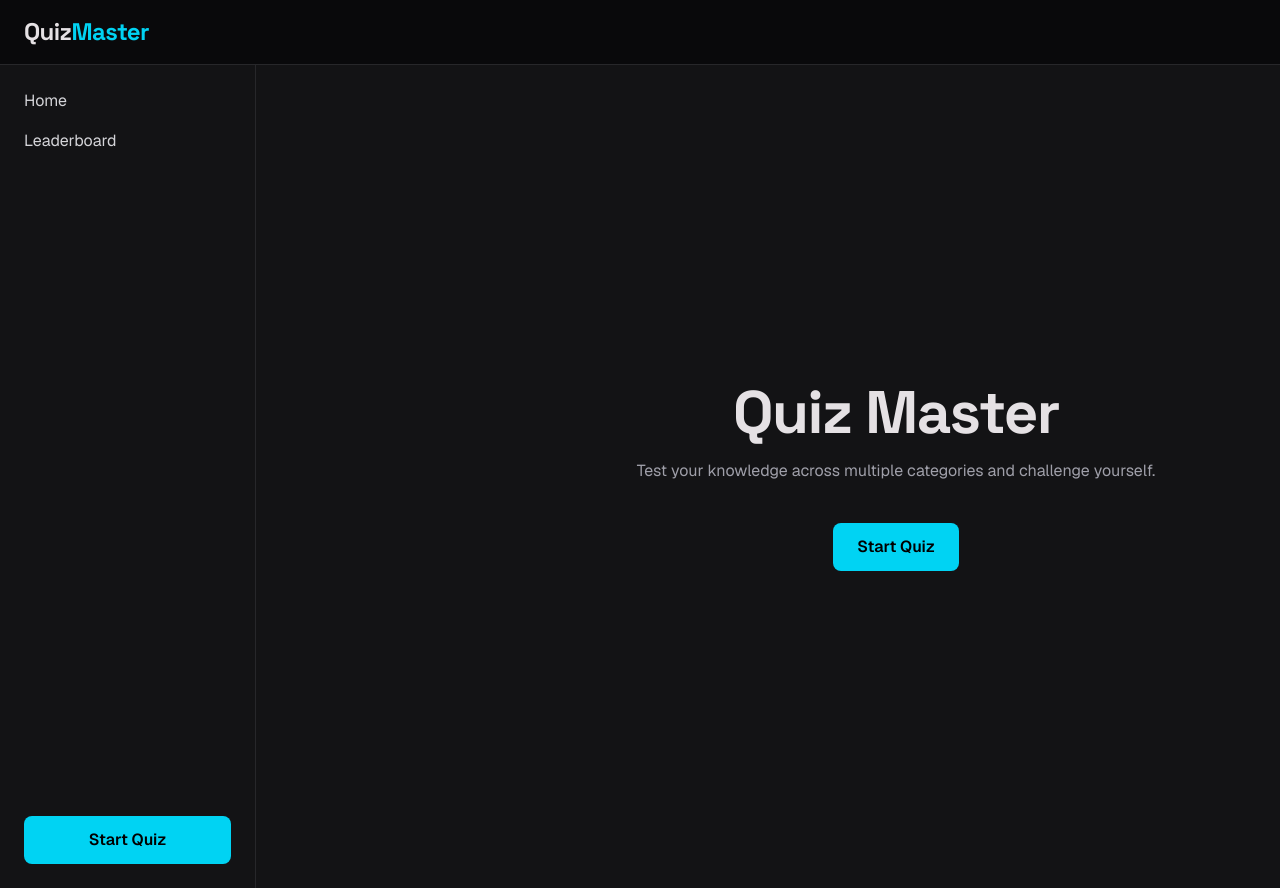
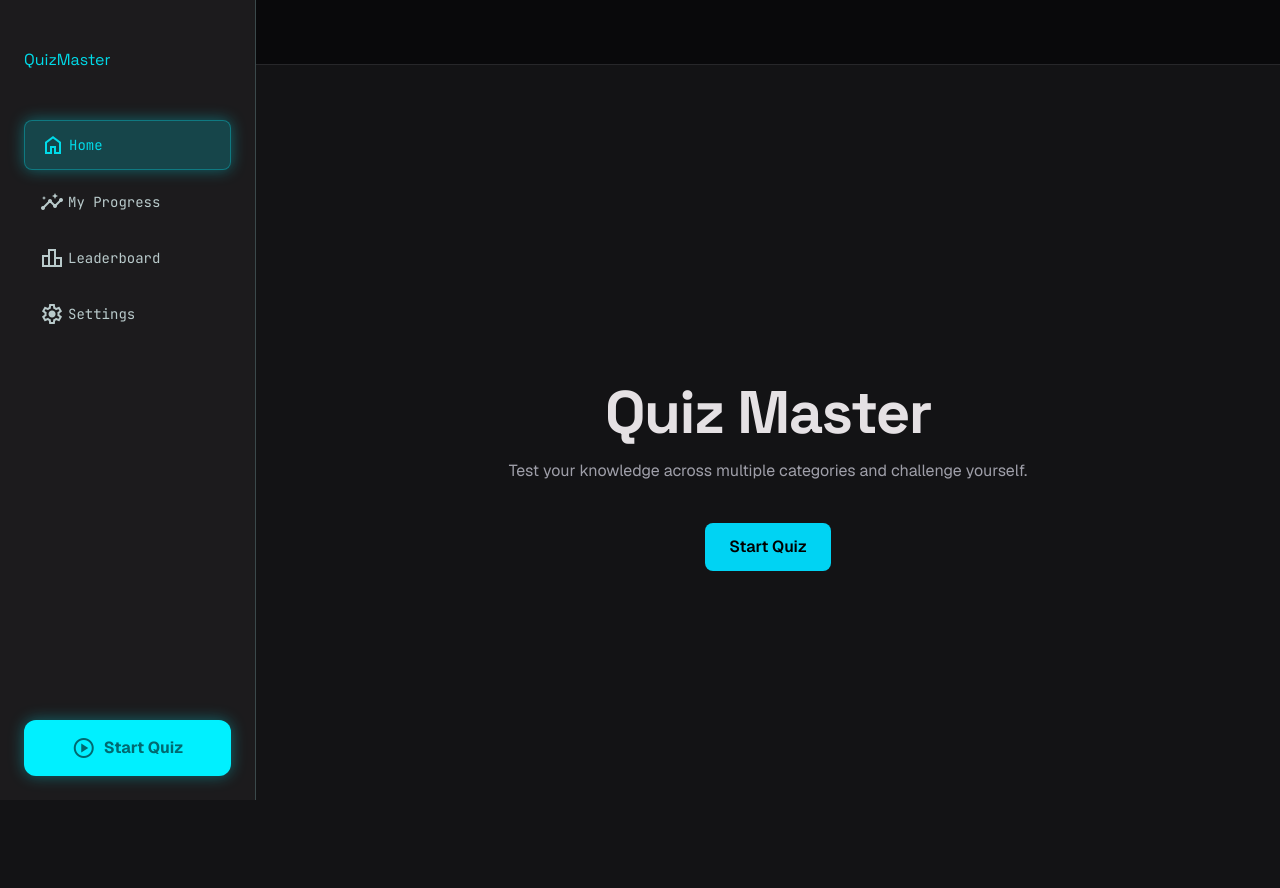
Before and after one commit to DoctorWolf69/quiz-master, a React (Vite) app: page / in a window 1280 px wide. Built offline with nearby package versions, Linux system fonts and the light colour scheme.

Commit message:
feat(sidebar): build desktop navigation with logo and links

```diff
--- a/src/components/Sidebar.jsx
+++ b/src/components/Sidebar.jsx
@@ -1,17 +1,42 @@
+const navLinks = [
+  { icon: "home", label: "Home", active: true },
+  { icon: "insights", label: "My Progress" },
+  { icon: "leaderboard", label: "Leaderboard" },
+  { icon: "settings", label: "Settings" },
+];
+
 function Sidebar() {
   return (
-    <aside className="hidden lg:flex flex-col w-64 border-r border-zinc-800 p-6">
-      <button className="mb-4 text-left text-zinc-300">
-        Home
-      </button>
+    <aside className="hidden lg:flex flex-col h-screen fixed left-0 top-0 border-r border-outline-variant bg-surface-container-low w-64 z-50">
+      <div className="px-gutter py-margin-desktop">
+        <div className="font-headline-lg text-primary-fixed-dim mb-margin-desktop">
+          QuizMaster
+        </div>
 
-      <button className="mb-4 text-left text-zinc-300">
-        Leaderboard
-      </button>
+        <nav className="space-y-2">
+          {navLinks.map(({ icon, label, active }) => (
+            <a
+              key={label}
+              href="#"
+              className={
+                active
+                  ? "flex items-center gap-unit bg-primary-container/20 border border-primary-container/30 text-primary-fixed-dim rounded-lg px-4 py-3 transition-all duration-200 ease-in-out neon-glow-primary"
+                  : "flex items-center gap-unit text-on-surface-variant px-4 py-3 hover:bg-surface-container-high hover:text-on-surface transition-all duration-200 ease-in-out rounded-lg"
+              }
+            >
+              <span className="material-symbols-outlined">{icon}</span>
+              <span className="font-label-caps text-[14px]">{label}</span>
+            </a>
+          ))}
+        </nav>
+      </div>
 
-      <button className="mt-auto rounded-lg bg-cyan-400 px-4 py-3 font-semibold text-black">
-        Start Quiz
-      </button>
+      <div className="mt-auto p-gutter">
+        <button className="w-full py-4 bg-primary-container text-on-primary-container rounded-xl font-bold flex items-center justify-center gap-2 active:scale-95 transition-all duration-200 neon-glow-primary">
+          <span className="material-symbols-outlined">play_circle</span>
+          Start Quiz
+        </button>
+      </div>
     </aside>
   );
 }
```
